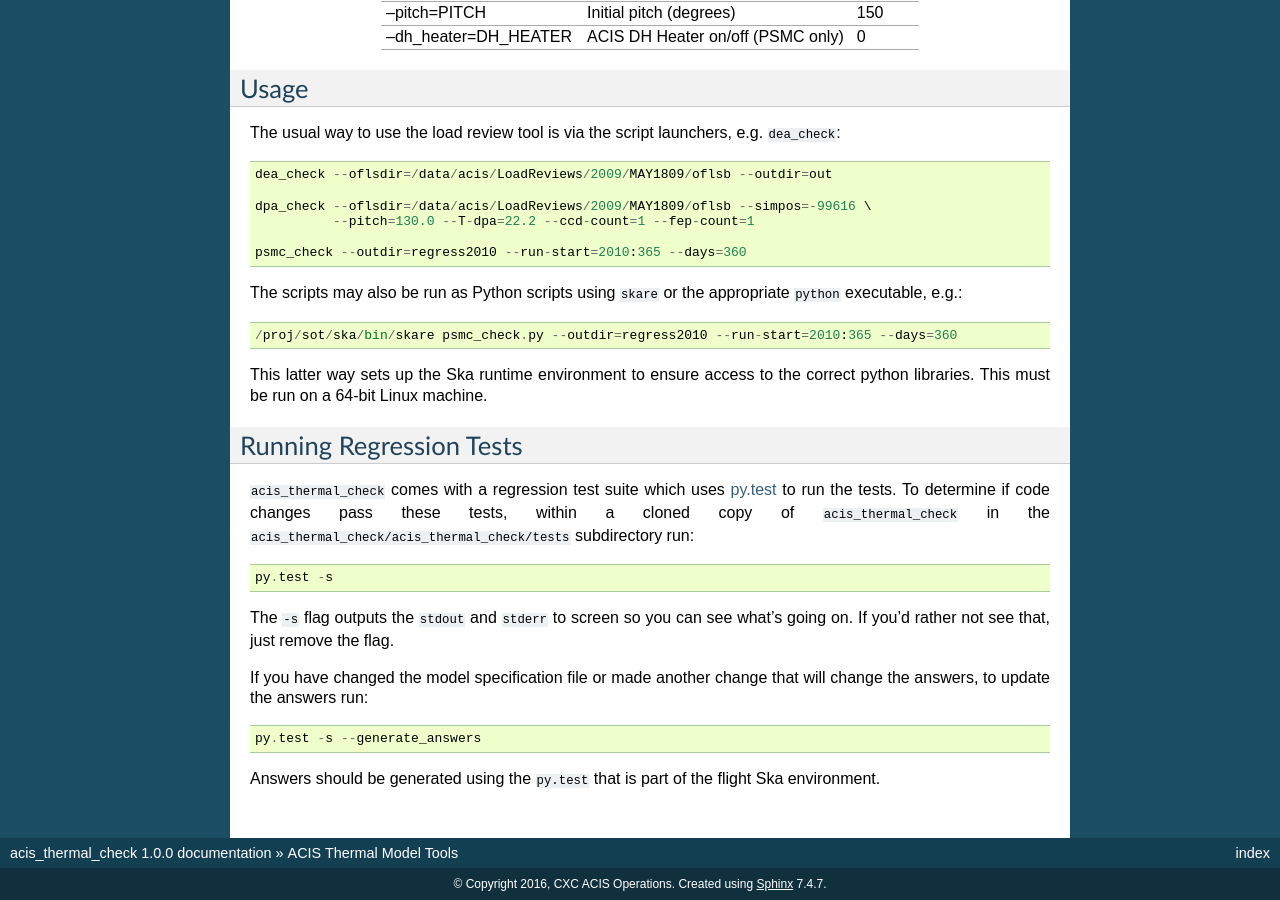
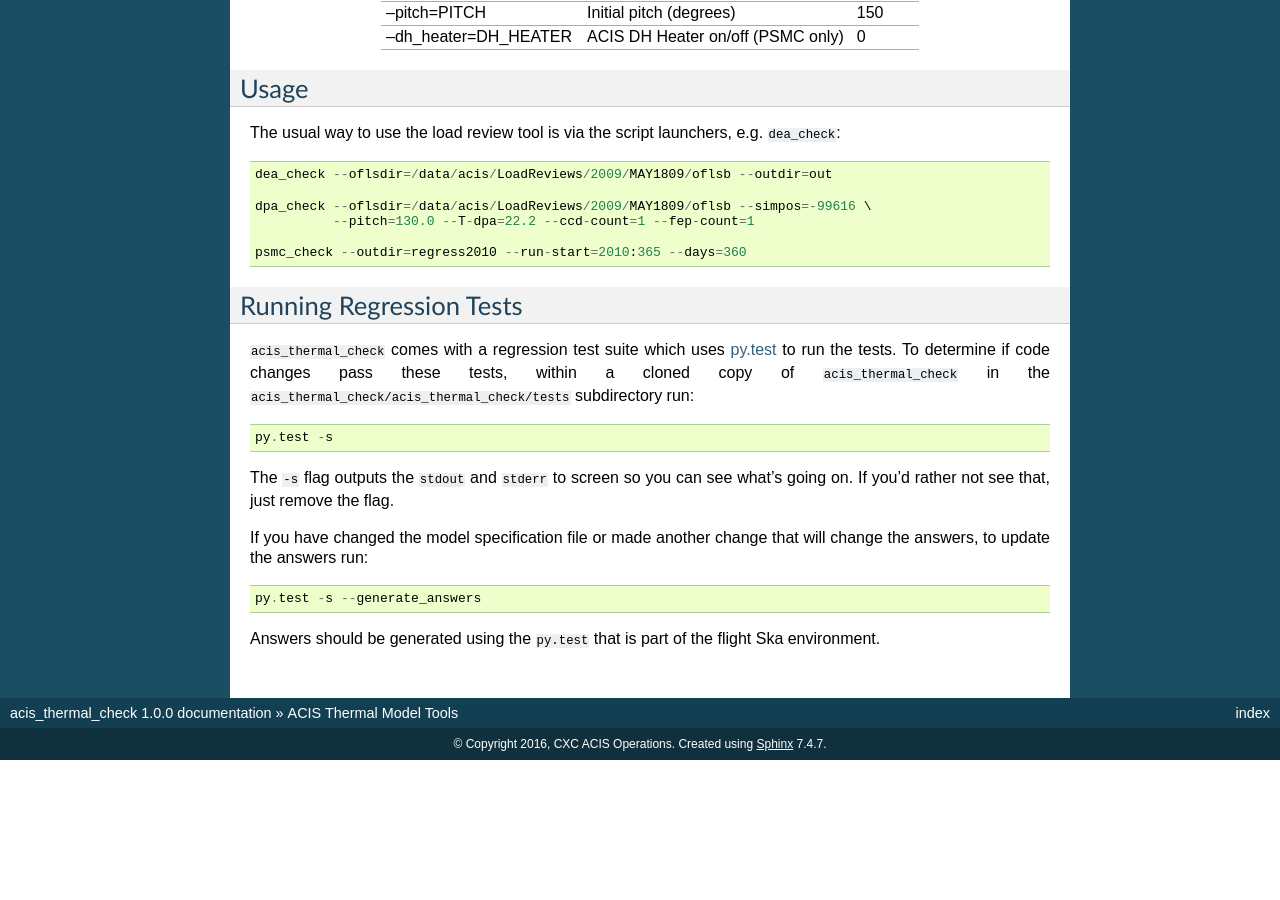
Before and after one commit to sot/acis_thermal_check, a Sphinx documentation site: the page built from doc/index.rst, in a window 1280 px wide and 900 px high, scrolled down 2135 px. Built offline with Sphinx 7.4.7, drawn with Linux system fonts in a browser that asks for light colours; after the commit the page ends 2895 px from its top, so only the background shows below that.

Commit message:
Should really only encourage the use of the scripts in the default way

```diff
--- a/doc/index.rst
+++ b/doc/index.rst
@@ -146,16 +146,6 @@ The usual way to use the load review tool is via the script launchers, e.g. ``de
 
   psmc_check --outdir=regress2010 --run-start=2010:365 --days=360
 
-The scripts may also be run as Python scripts using ``skare`` or the appropriate
-``python`` executable, e.g.:
-
-::
-
-  /proj/sot/ska/bin/skare psmc_check.py --outdir=regress2010 --run-start=2010:365 --days=360
-
-
-This latter way sets up the Ska runtime environment to ensure access to the correct python
-libraries. This must be run on a 64-bit Linux machine.
 
 Running Regression Tests
 ------------------------
```
